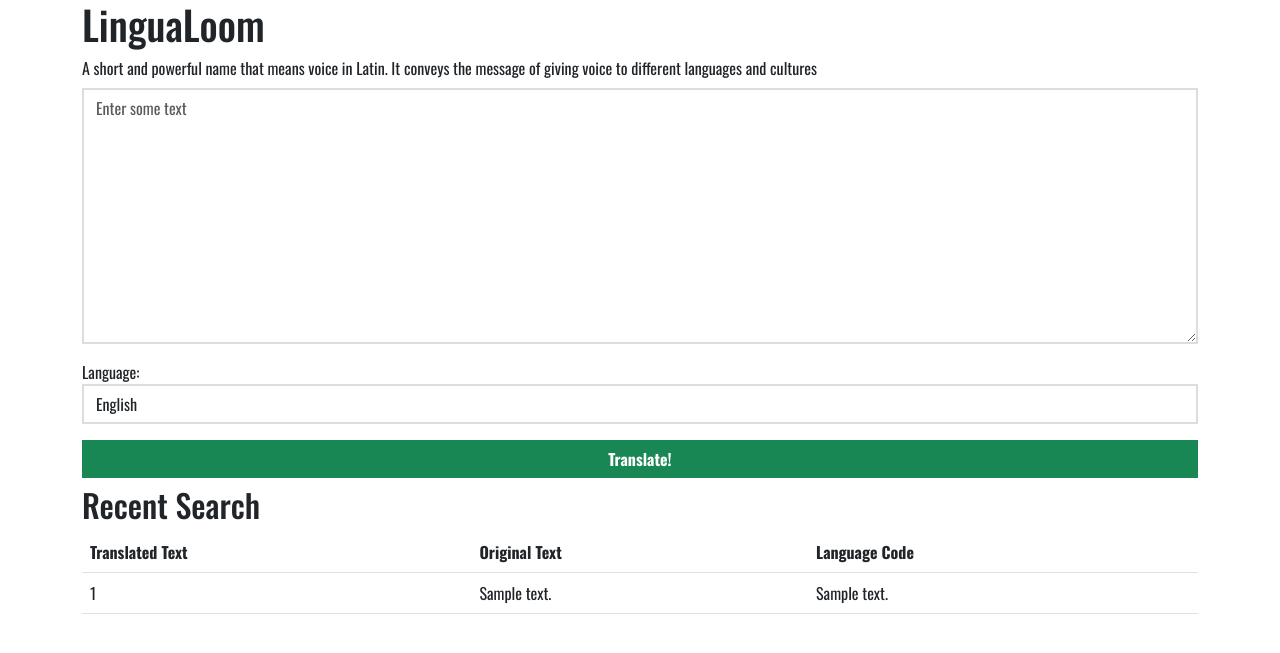
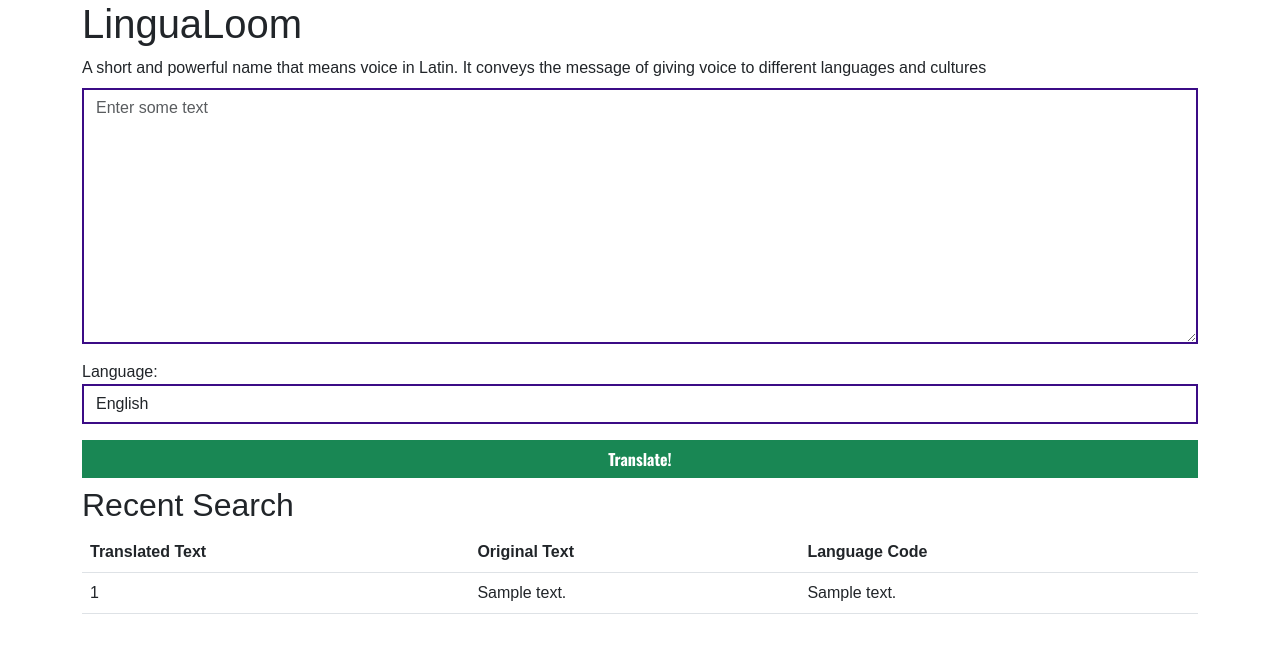
Before and after one commit to CodeTechAnvi18/translation-ai-flask, a Flask app: page / in a window 1280 px wide. Shown: the top 653 px of the page. Run offline with Flask 3, Linux system fonts and the light colour scheme; tables that the repository leaves empty or names only in its code hold one stand-in row (values such as "Sample post").

Commit message:
Update index.html

```diff
--- a/templates/index.html
+++ b/templates/index.html
@@ -9,7 +9,7 @@
 <link href="https://fonts.googleapis.com/css2?family=Oswald:wght@200;300;400;500;600;700&display=swap" rel="stylesheet">
     <style>
       body {
-        font-family: 'Oswald', sans-serif;
+        font-family: 'Arial', sans-serif;
       }
 
       .form-group {
@@ -17,7 +17,7 @@
       }
 
       .form-control {
-        border: 2px solid #ddd;
+        border: 2px solid #3b0c86;
         border-radius: 0rem;
       }
 
```
